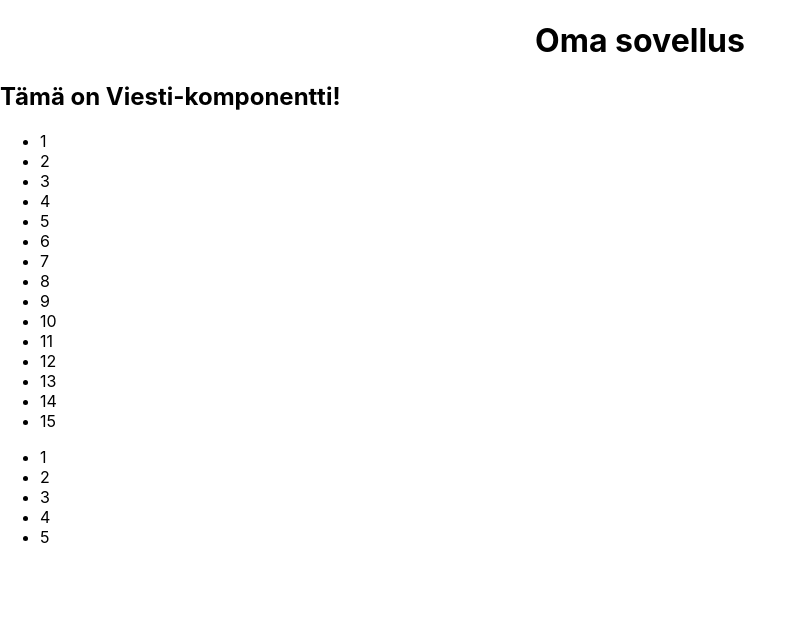
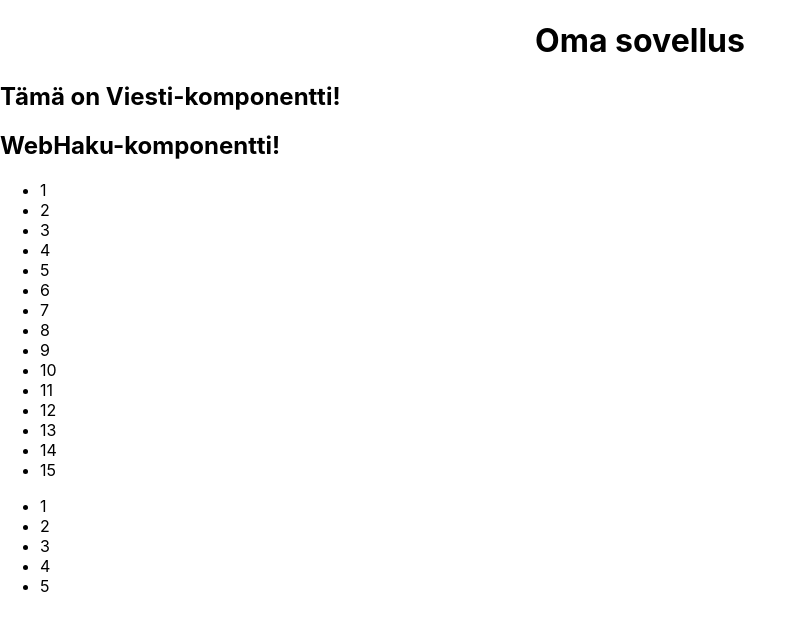
Before and after one commit to jani-jarvinen-itt/TurkuCodeBootcamp2020Kevat, a React (Create React App) app in the folder React/my-app/: page / in a window 1280 px wide. Shown: the top 630 px of the page, without its empty margins (0-807 px from the left). Built offline with nearby package versions, Linux system fonts and the light colour scheme; no server answers.

Commit message:
Lisätty ensimmäinen versio WebHaku-komponentista.

```diff
--- a/React/my-app/src/App.js
+++ b/React/my-app/src/App.js
@@ -3,6 +3,7 @@ import React from 'react';
 import './App.css';
 import Viesti from './Viesti';
 import Laskuri from './Laskuri';
+import WebHaku from './WebHaku';
 
 function App() {
   return (
@@ -12,6 +13,8 @@ function App() {
       </div>
       <Viesti />
 
+      <WebHaku />
+
       <Laskuri maksimi={15} />
       <Laskuri maksimi={5} />
     </div>
--- /dev/null
+++ b/React/my-app/src/WebHaku.js
@@ -0,0 +1,19 @@
+import React from 'react';
+
+class WebHaku extends React.Component {
+
+   componentDidMount() {
+        console.log("WebHaku.componentDidMount()");
+
+        fetch('https://jsonplaceholder.typicode.com/todos/1')
+        .then(response => response.json())
+        .then(json => console.log(json))
+   }
+
+    render() {
+        console.log("WebHaku.Render()");
+        return <h2>WebHaku-komponentti!</h2>;
+    }
+}
+
+export default WebHaku;
```
